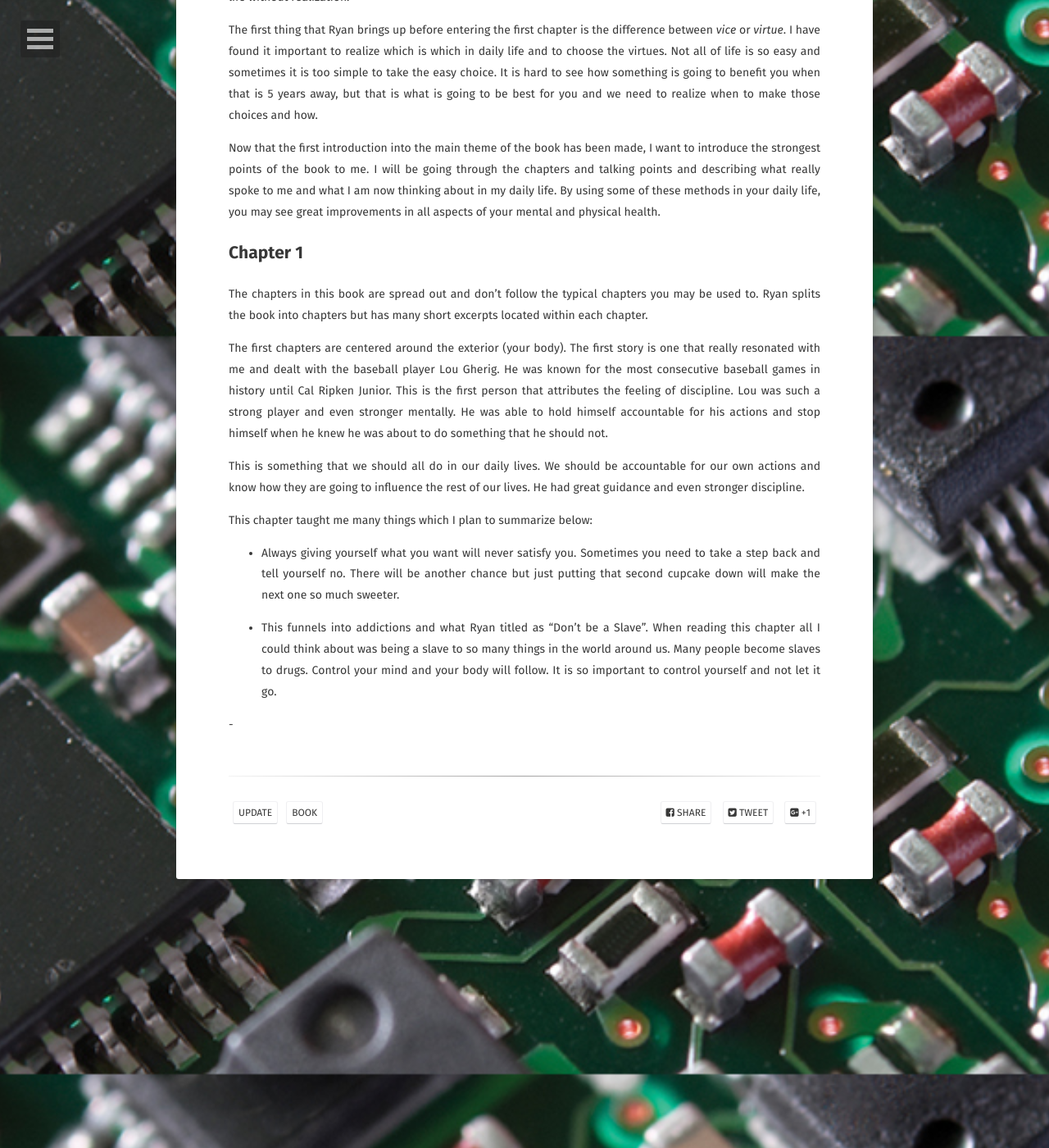
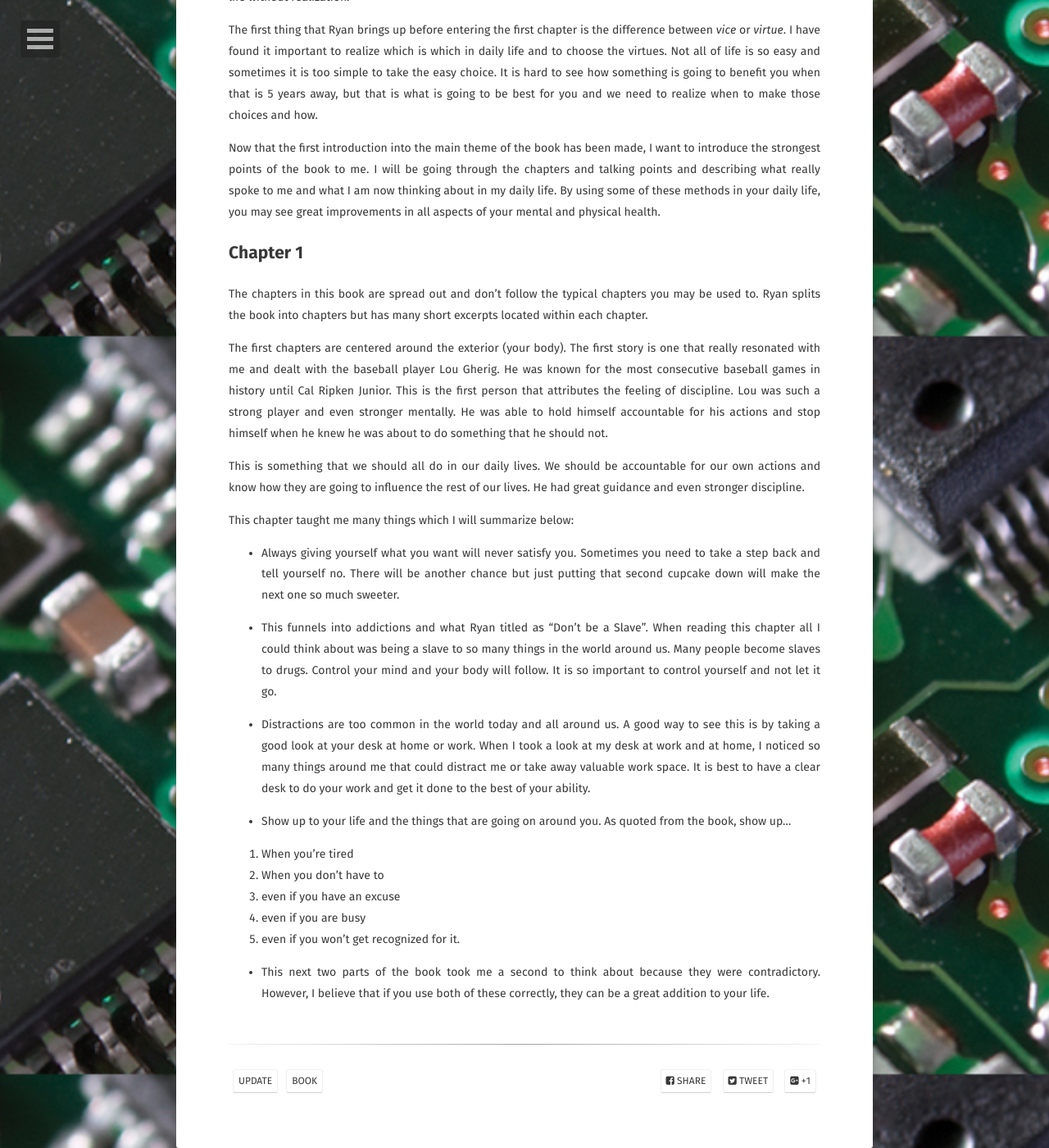
Before and after one commit to Markay12/MarkInfo-Projects, a Jekyll site: the page built from _posts/2022-11-15-disciplinedestiny.md, in a window 1280 px wide and 1400 px high, scrolled down 490 px. Shown: the whole window at 82% size. Built offline with Jekyll 4.4.1, drawn with Linux system fonts in a browser that asks for light colours; some web fonts are replaced; some of the changed text lies outside the part shown.

Commit message:
updated summaries

```diff
--- a/_posts/2022-11-15-disciplinedestiny.md
+++ b/_posts/2022-11-15-disciplinedestiny.md
@@ -21,10 +21,20 @@ The first chapters are centered around the exterior (your body). The first story
 
 This is something that we should all do in our daily lives. We should be accountable for our own actions and know how they are going to influence the rest of our lives. He had great guidance and even stronger discipline.
 
-This chapter taught me many things which I plan to summarize below:
+This chapter taught me many things which I will summarize below:
 
 -   Always giving yourself what you want will never satisfy you. Sometimes you need to take a step back and tell yourself no. There will be another chance but just putting that second cupcake down will make the next one so much sweeter.
 
 -   This funnels into addictions and what Ryan titled as "Don't be a Slave". When reading this chapter all I could think about was being a slave to so many things in the world around us. Many people become slaves to drugs. Control your mind and your body will follow. It is so important to control yourself and not let it go.
 
--
+-   Distractions are too common in the world today and all around us. A good way to see this is by taking a good look at your desk at home or work. When I took a look at my desk at work and at home, I noticed so many things around me that could distract me or take away valuable work space. It is best to have a clear desk to do your work and get it done to the best of your ability.
+
+-   Show up to your life and the things that are going on around you. As quoted from the book, show up...
+
+1. When you're tired
+2. When you don't have to
+3. even if you have an excuse
+4. even if you are busy
+5. even if you won't get recognized for it.
+
+-   This next two parts of the book took me a second to think about because they were contradictory. However, I believe that if you use both of these correctly, they can be a great addition to your life.
```
